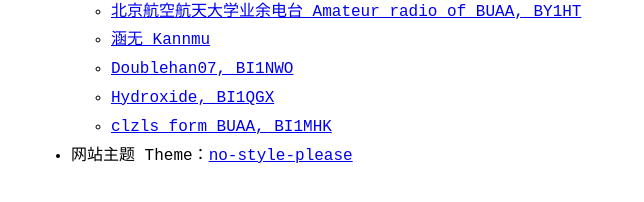
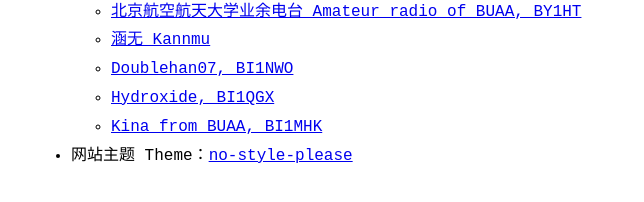
Before and after one commit to Yurihou/yurihou.github.io, a Jekyll site: the page built from index.md, in a window 1280 px wide. Shown: the part 554-756 px from the top of the page, without its empty margins (289-933 px from the left). Built offline with Jekyll 4.4.1, drawn with Linux system fonts in a browser that asks for light colours.

Commit message:
Update menu.yml

```diff
--- a/_data/menu.yml
+++ b/_data/menu.yml
@@ -33,6 +33,6 @@ entries:
         url: https://doublehan07.github.io/
       - title: Hydroxide, BI1QGX
         url: https://echoandmoonlight.com/
-      - title: clzls form BUAA, BI1MHK
+      - title: Kina from BUAA, BI1MHK
         url: https://clzls.github.io/
   - title: 网站主题 Theme：<a href='https://github.com/riggraz/no-style-please'>no-style-please</a>
```
